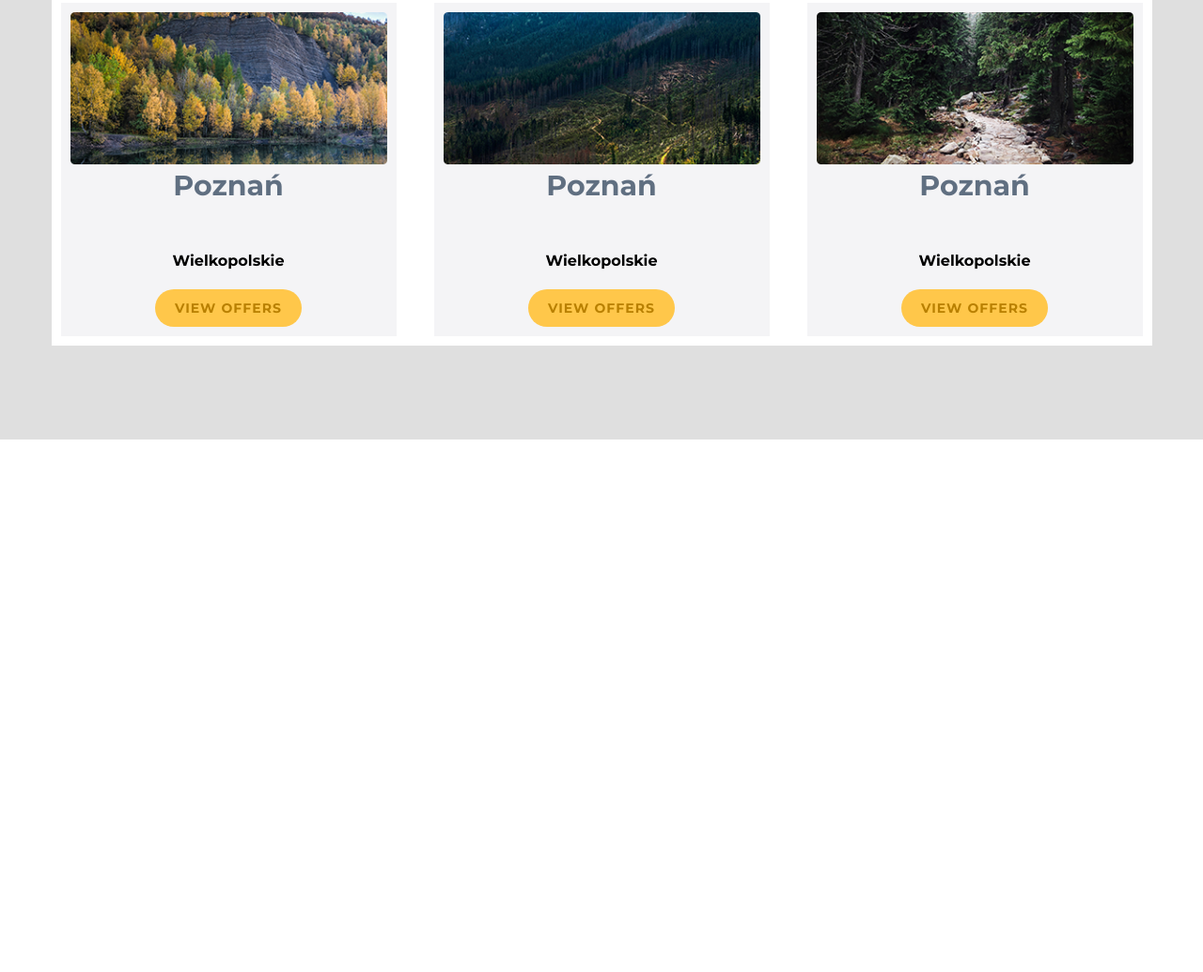
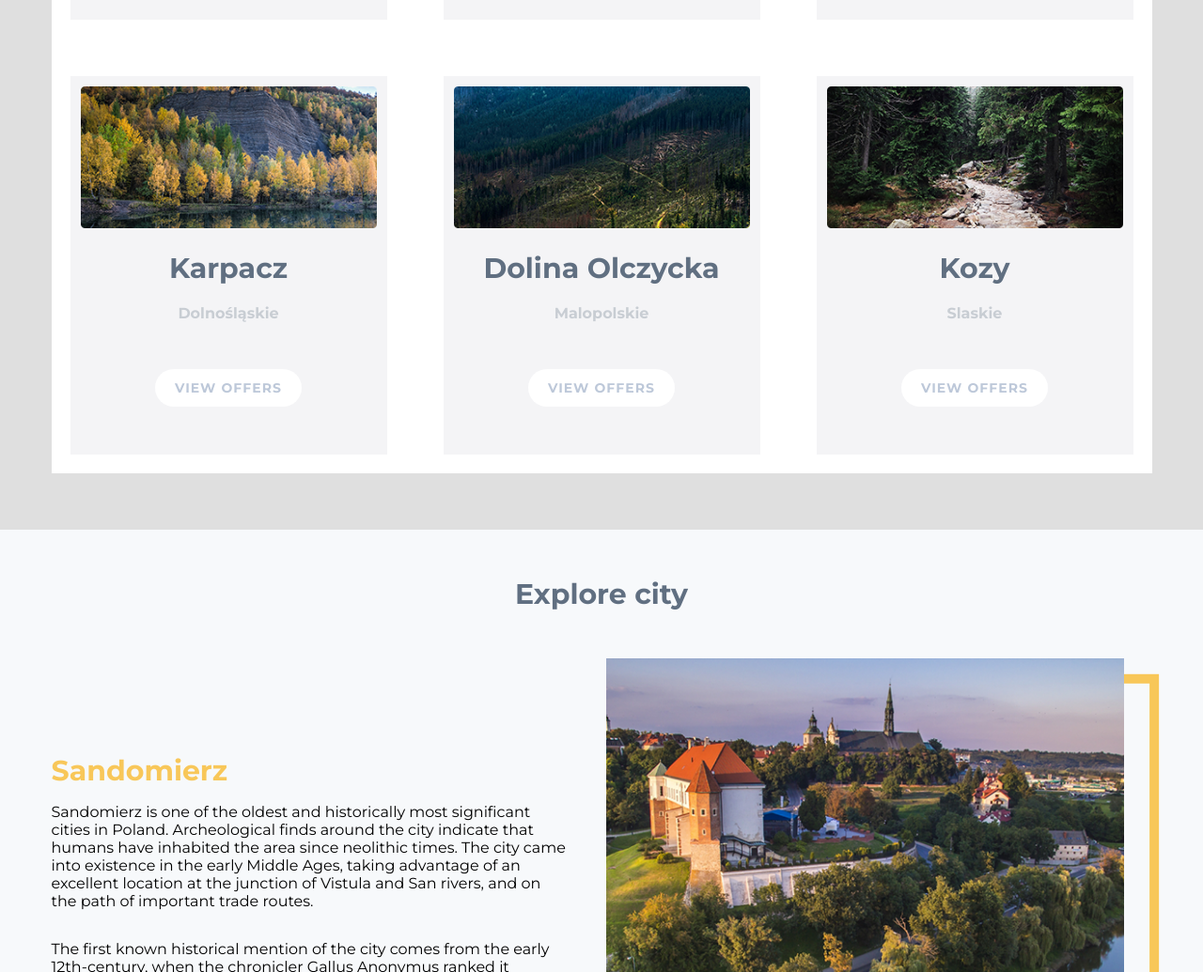
Before and after one commit to krzysztof-siek/Polind, a plain HTML site: page index.html in a window 1280 px wide. Shown: the part 1765-2800 px from the top of the page at 94% size. Drawn offline with Linux system fonts and the light colour scheme.

Commit message:
basic structure of city section

```diff
--- a/index.html
+++ b/index.html
@@ -130,72 +130,70 @@
                     <div class="tour-image">
                         <img src="./img/warszawa-img.png" alt="">
                     </div>
-                    <h3>Poznań</h3>
-                    <h4>Wielkopolskie</h4>
+                    <h3>Warsaw</h3>
+                    <h4>Mazowieckie</h4>
                     <button class="btn">View Offers</button>
                 </div>
                 <div class="tour">
                     <div class="tour-image">
                         <img src="./img/wroclaw-img.png" alt="">
                     </div>
-                    <h3>Poznań</h3>
-                    <h4>Wielkopolskie</h4>
+                    <h3>Wroclaw</h3>
+                    <h4>Dolnośląskie</h4>
                     <button class="btn">View Offers</button>
                 </div>
                 <div class="tour">
                     <div class="tour-image">
                         <img src="./img/karpacz-img.png" alt="">
                     </div>
-                    <h3>Poznań</h3>
-                    <h4>Wielkopolskie</h4>
+                    <h3>Karpacz</h3>
+                    <h4>Dolnośląskie</h4>
                     <button class="btn">View Offers</button>
                 </div>
                 <div class="tour">
                     <div class="tour-image">
                         <img src="./img/olczycka-img.png" alt="">
                     </div>
-                    <h3>Poznań</h3>
-                    <h4>Wielkopolskie</h4>
+                    <h3>Dolina Olczycka</h3>
+                    <h4>Malopolskie</h4>
                     <button class="btn">View Offers</button>
                 </div>
                 <div class="tour">
                     <div class="tour-image">
                         <img src="./img/kozy-img.png" alt="">
                     </div>
-                    <h3>Poznań</h3>
-                    <h4>Wielkopolskie</h4>
+                    <h3>Kozy</h3>
+                    <h4>Slaskie</h4>
                     <button class="btn">View Offers</button>
                 </div>
             </div>
         </div>
     </section>
-    <br>
-    <br>
-    <br>
-    <br>
-    <br>
-    <br>
-    <br>
-    <br>
-    <br>
-    <br>
-    <br>
-    <br>
-    <br>
-    <br>
-    <br>
-    <br>
-    <br>
-    <br>
-    <br>
-    <br>
-    <br>
-    <br>
-    <br>
-    <br>
-    <br>
-    <br>
-    <br>
+    <section class="city">
+        <div class="container">
+            <h3>Explore city</h3>
+            <div class="city-container">
+                <div class="info">
+                    <h3>Sandomierz</h3>
+                    <p>Sandomierz is one of the oldest and historically most significant cities in Poland. Archeological
+                        finds around the city indicate that humans have inhabited the area since neolithic times. The
+                        city came into existence in the early Middle Ages, taking advantage of an excellent location at
+                        the junction of Vistula and San rivers, and on the path of important trade routes. </p>
+
+                    <p> The first known historical mention of the city comes from the early 12th-century, when the
+                        chronicler Gallus Anonymus ranked it together with Kraków and Wrocław as one of the main cities
+                        of Poland. The testament (ca 1115-1118) of Bolesław III Wrymouth, in which he divided Poland
+                        among his sons, designated Sandomierz as the capital of one of the resulting principalities, the
+                        Duchy of Sandomierz.</p>
+                    <button class="btn">Check Offers</button>
+                </div>
+                <div class="city-img">
+                    <img src="./img/city-sandomierz.png" alt="">
+                </div>
+            </div>
+        </div>
+    </section>
+
     <br>
     <br>
     <br>
--- /dev/null
+++ b/scss/_city.scss
@@ -0,0 +1,87 @@
+.city  {
+    padding: 50px 20px 100px 20px;
+    margin: 0;
+    text-align: center;
+    background-color: #F7F9FB;
+
+    h3 {
+        color: #606f81;
+        font-weight: 700;
+        margin: 0;
+        font-size: 30px;
+        margin-bottom: 50px;
+    }
+
+    .city-container {
+        display: flex;
+        flex-direction: column-reverse;
+        justify-content: center;
+        align-items: center;
+        max-width: 1171px;
+        margin: 0 auto;
+        @media (min-width: 768px) {
+            flex-direction: row;
+        }
+
+        .info {
+            margin-top: 50px;
+            display: flex;
+            flex-direction: column;
+            width: 80%;
+            align-items: center;
+            justify-content: space-evenly;
+            padding-right: 40px;
+            @media (min-width: 768px) {
+                align-items: flex-start;
+                width: 80%;
+            }
+
+            h3 {
+                color: #f8c759;
+                margin: 0;
+            }
+
+            p {
+
+                text-align: center;
+                @media (min-width: 768px) {
+                   text-align: left;
+                }
+
+            }
+
+            .btn {
+                padding: 10px 20px;
+            }
+        }
+        .city-img {
+            margin: 0 auto;
+            position: relative;
+            z-index: 2;
+            @media (min-width: 768px) {
+                 width: 80%;
+                 margin-right: 30px;
+
+             }
+
+           img {
+               width: 100%;
+           }
+            &:before {
+                display: none;
+                content: "";
+                position: absolute;
+                top:0;
+                left:0;
+                height: 100%;
+                width: 100%;
+                border: 10px solid #f8c759;;
+                z-index: -1;
+                transform: translate(3%, 3%);
+                @media (min-width: 768px) {
+                    display: inline-block;
+                 }
+            }
+        }
+    }
+}
--- a/scss/_tours.scss
+++ b/scss/_tours.scss
@@ -3,23 +3,19 @@
     background-color: rgb(223, 223, 223);
     margin: 0;
     padding-top: 50px;
-    padding-bottom: 100px;
+    padding-bottom: 60px;
 
+    @media (min-width: 768px) {
+        padding-top: 240px;
+    }
 
     .container {
         width: 100%;
         max-width: 1171px;
         margin: 0 auto;
-
-
     }
 
-    @media (min-width: 768px) {
-        padding-top: 240px;
-    }
-
-
-    h3{
+    h3 {
         margin: 0;
         font-size: 30px;
         font-weight: 700;
@@ -43,19 +39,24 @@
         background-size: 30px;
         background-repeat: no-repeat;
         background-position: 95% 50% ;
+        outline: transparent;
     }
+
     .options {
         margin-top: 10px;
         display: flex;
         flex-direction: row;
         justify-content: space-around;
+
         @media (min-width: 768px) {
             margin-top: 30px;
         }
+
         p{
             padding: 0;
             margin: 0;
         }
+
         .travel-options {
             display: flex;
             flex-direction: column;
@@ -64,14 +65,16 @@
                 flex-direction: row;
             }
         }
+
         .city-options {
             display: flex;
             flex-direction: column;
+
             @media (min-width: 768px) {
                 flex-direction: row;
             }
+        }
 
-        }
         .option {
             margin: 5px;
             background-color: transparent;
@@ -83,17 +86,18 @@
             font-weight: 700;
             border-radius: 30px ;
         }
+
         .option-yellow {
             background-color: #ffc74a;
             border: none;
             color: white;
         }
+
         .option-grey {
             background-color: #bdc8d9;
             border: none;
             color: white;
         }
-
     }
 
     .tours-container {
@@ -103,22 +107,48 @@
         display: grid;
         grid-template-columns: 1fr ;
         grid-gap: 20px;
+
         @media (min-width: 768px) {
             grid-template-columns: 1fr 1fr ;
+        }
 
-        }
         @media (min-width: 1200px) {
             grid-template-columns: 1fr 1fr 1fr;
         }
+
         .tour {
-            margin: 10px ;
+            margin: 20px ;
             padding: 10px;
+            padding-bottom: 50px;
             background-color: #f4f4f6;
+            color:#c8cdd3;
+            border: 1px solid transparent;
+
+            &:hover {
+                border: 1px solid #ffc74a;
+            }
+
+            h3 {
+                margin: 20px;
+            }
+
+            h4 {
+                margin: 10px 10px 50px 10px;
+            }
+
             img{
                 width: 100%;
             }
+
             .btn {
                 padding: 10px 20px;
+                background-color: #fff;
+                color: #bdc8d9;
+
+                &:hover {
+                    background-color: #ffc74a;
+                    color: #b98000;
+                }
             }
         }
     }
--- a/scss/style.scss
+++ b/scss/style.scss
@@ -3,3 +3,4 @@
 @import "header";
 @import "offer";
 @import "tours";
+@import "city";
```
Also changed, not shown: img/city-sandomierz.png (added), style.css, 1 other file.
